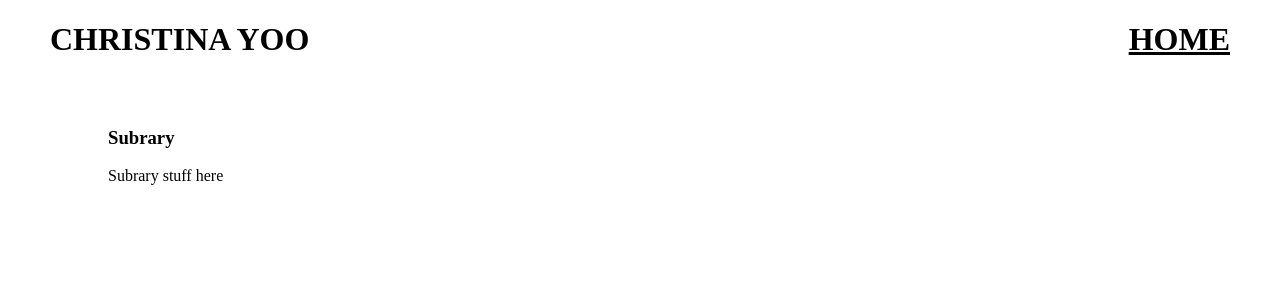
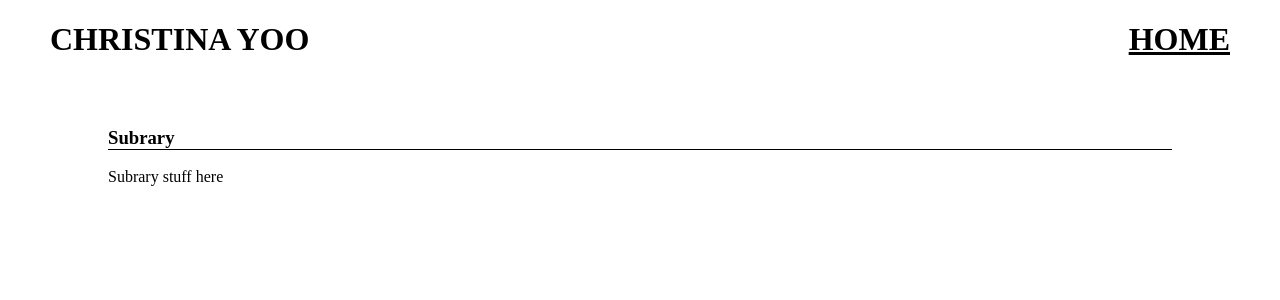
Before and after one commit to apclemens/christina, a Jekyll site: the page built from _artwork/subrary.html, in a window 1280 px wide. Shown: the top 300 px of the page. Built offline with Jekyll 4.4.1, drawn with Linux system fonts in a browser that asks for light colours.

Commit message:
Update _global.scss

```diff
--- a/_sass/_global.scss
+++ b/_sass/_global.scss
@@ -41,3 +41,6 @@ header {
 h2 {
     border-bottom: 2px solid black;
 }
+h3 {
+    border-bottom: 1px solid black;
+}
```
